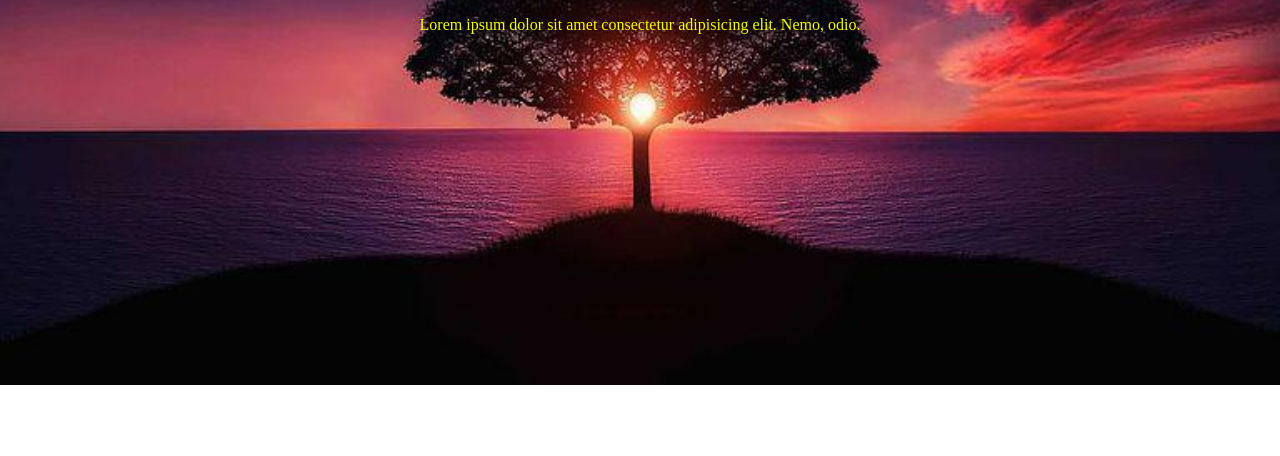
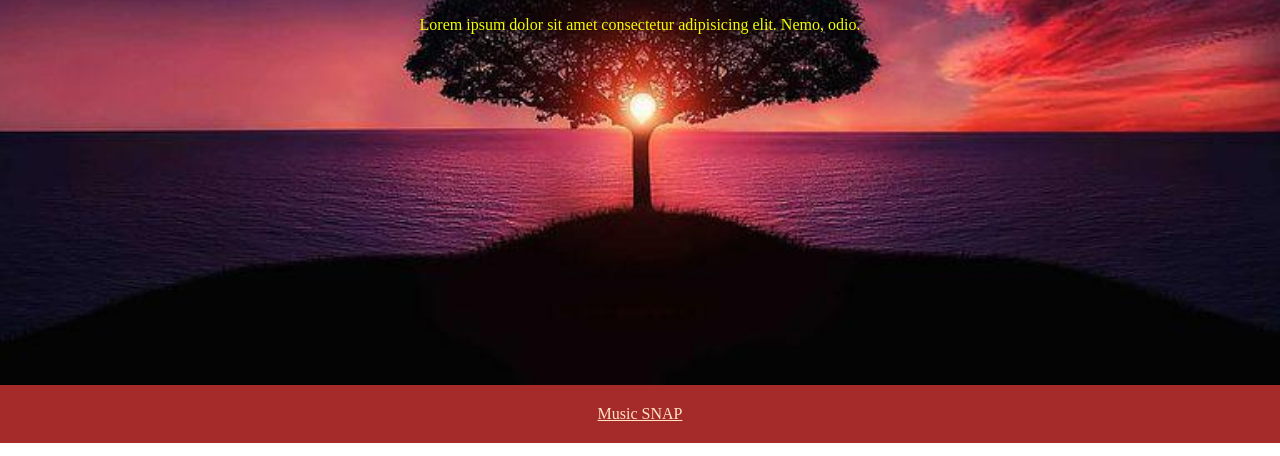
Before and after one commit to nasyr09khyrov/16.11.22, a plain HTML site: page index.html in a window 1280 px wide. Shown: the part 489-945 px from the top of the page. Drawn offline with Linux system fonts and the light colour scheme.

Commit message:
position-class-a1

```diff
--- a/style.css
+++ b/style.css
@@ -41,3 +41,14 @@ header {
     justify-content: center;
     align-items: center;
 }
+.a1 {
+    background-color: brown;
+    color: bisque;
+    font-family: 'Times New Roman', Times, serif;
+    text-decoration: underline;
+    position: relative;
+    top: 0;
+    display: flex;
+    justify-content: center;
+    align-items: center;
+}
```
